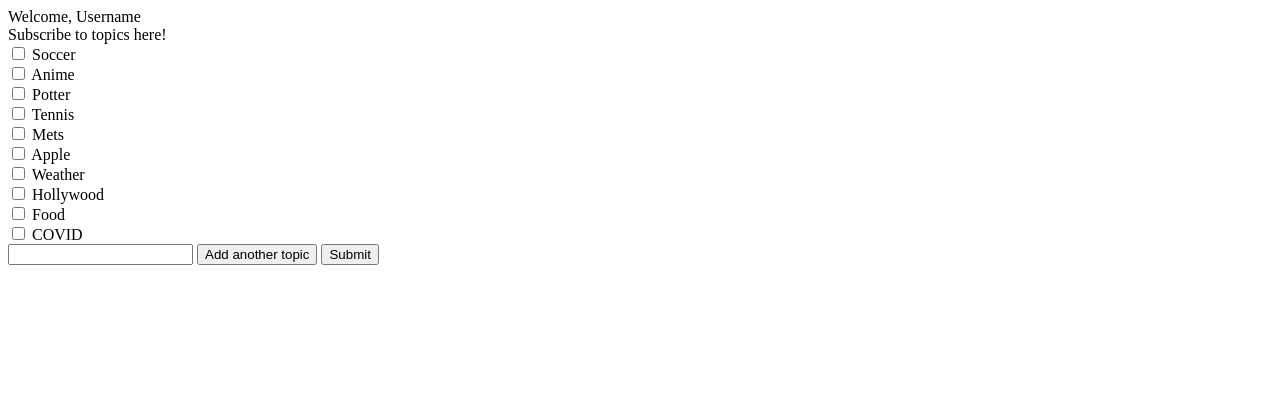
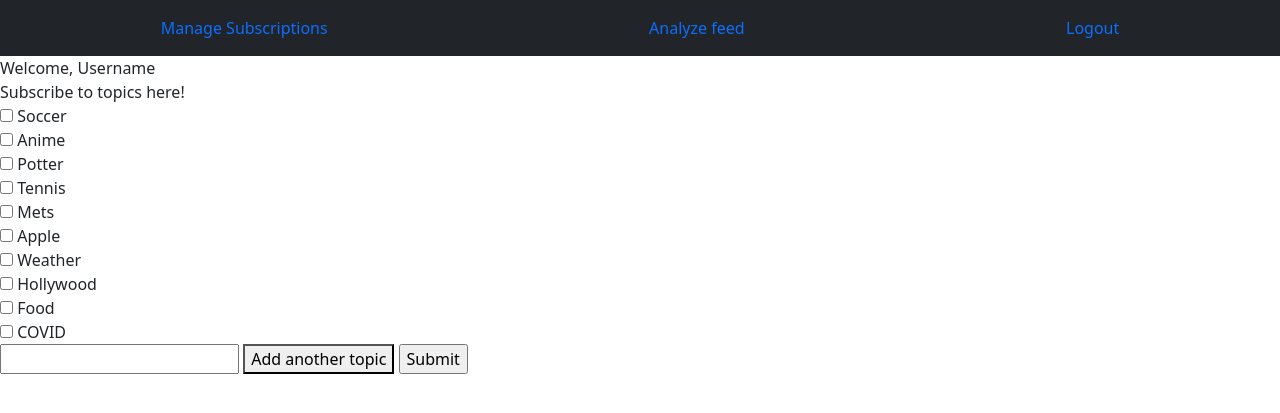
Before and after one commit to Shwetasha03/smart-feed, a Django app: page /topics/ in a window 1280 px wide. Shown: the top 413 px of the page. Run offline with Django 4.2, Linux system fonts and the light colour scheme; the visitor is signed in with stand-in values (Sample User, id 1).

Commit message:
added navigation bar

```diff
--- a/home/templates/subscribe_topics.html
+++ b/home/templates/subscribe_topics.html
@@ -4,6 +4,8 @@
      <meta charset="utf-8">
     <meta http-equiv="X-UA-Compatible" content="IE=edge">
     <meta name="viewport" content="width=device-width, initial-scale=1">
+     <link href="https://cdn.jsdelivr.net/npm/bootstrap@5.0.2/dist/css/bootstrap.min.css" rel="stylesheet"
+          integrity="sha384-EVSTQN3/azprG1Anm3QDgpJLIm9Nao0Yz1ztcQTwFspd3yD65VohhpuuCOmLASjC" crossorigin="anonymous">
     <title>Subscribe to topics</title>
     <script>
         function add_topic() {
@@ -16,6 +18,23 @@
     </script>
 </head>
 <body>
+
+<nav class="navbar navbar-expand-lg nnavbar-dark bg-dark">
+  <div class="collapse navbar-collapse" id="navbarNav">
+    <ul class="navbar-nav nav-fill w-100">
+      <li class="nav-item active">
+        <a class="nav-link" href="/topics">Manage Subscriptions</a>
+      </li>
+      <li class="nav-item">
+        <a class="nav-link" href="/sentiments">Analyze feed</a>
+      </li>
+      <li class="nav-item">
+        <a class="nav-link" href="/logout">Logout</a>
+      </li>
+    </ul>
+  </div>
+</nav>
+
 Welcome, Username
 
 
```
